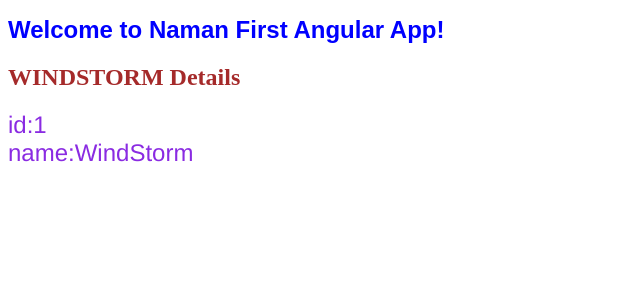
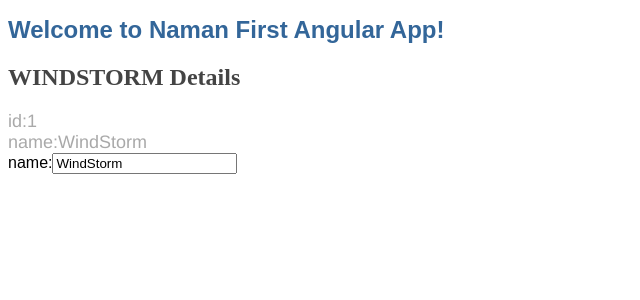
Before and after one commit to namanchopra21087/angular-tour-of-heroes, an Angular app: page / in a window 1280 px wide. Shown: the top 300 px of the page, without its empty margins (0-640 px from the left). Built offline with nearby package versions, Linux system fonts and the light colour scheme.

Commit message:
Angular First Project Commit

```diff
--- a/src/app/app.module.ts
+++ b/src/app/app.module.ts
@@ -3,6 +3,7 @@ import { NgModule } from '@angular/core';
 
 import { AppComponent } from './app.component';
 import { HeroesComponent } from './heroes/heroes.component';
+import { FormsModule } from '@angular/forms';
 
 @NgModule({
   declarations: [
@@ -10,7 +11,8 @@ import { HeroesComponent } from './heroes/heroes.component';
     HeroesComponent
   ],
   imports: [
-    BrowserModule
+    BrowserModule,
+    FormsModule
   ],
   providers: [],
   bootstrap: [AppComponent]
--- a/src/app/heroes/heroes.component.css
+++ b/src/app/heroes/heroes.component.css
@@ -1,13 +1,13 @@
 .name{
 
-    color: blueviolet;
+    color:darkgray;
     font-family: 'Franklin Gothic Medium', 'Arial Narrow', Arial, sans-serif;
-    font-size: x-large;
+    font-size: large;
 }
 
 .id{
 
-    color: blueviolet;
+    color:darkgray;
     font-family: 'Franklin Gothic Medium', 'Arial Narrow', Arial, sans-serif;
-    font-size: x-large;
+    font-size:large;
 }
--- a/src/app/heroes/heroes.component.html
+++ b/src/app/heroes/heroes.component.html
@@ -5,3 +5,9 @@
   <span class="id">id:{{hero.id}}</span>
   <div class="name">name:{{hero.name}}</div>
 </div>
+<div>
+<label>
+  name:<input [(ngModel)]="hero.name" placeholder="name"/>
+</label>
+
+</div>
--- a/src/styles.css
+++ b/src/styles.css
@@ -1,11 +1,11 @@
 h1{
-    color: blue;
+    color: #369;
     font-family: Arial, Helvetica, sans-serif;
     font-size: x-large;
 }
 
 h2,h3{
-    color:brown;
+    color:#444;
     font-family:'Times New Roman', Times, serif;
     font-size:x-large;
 }
```
